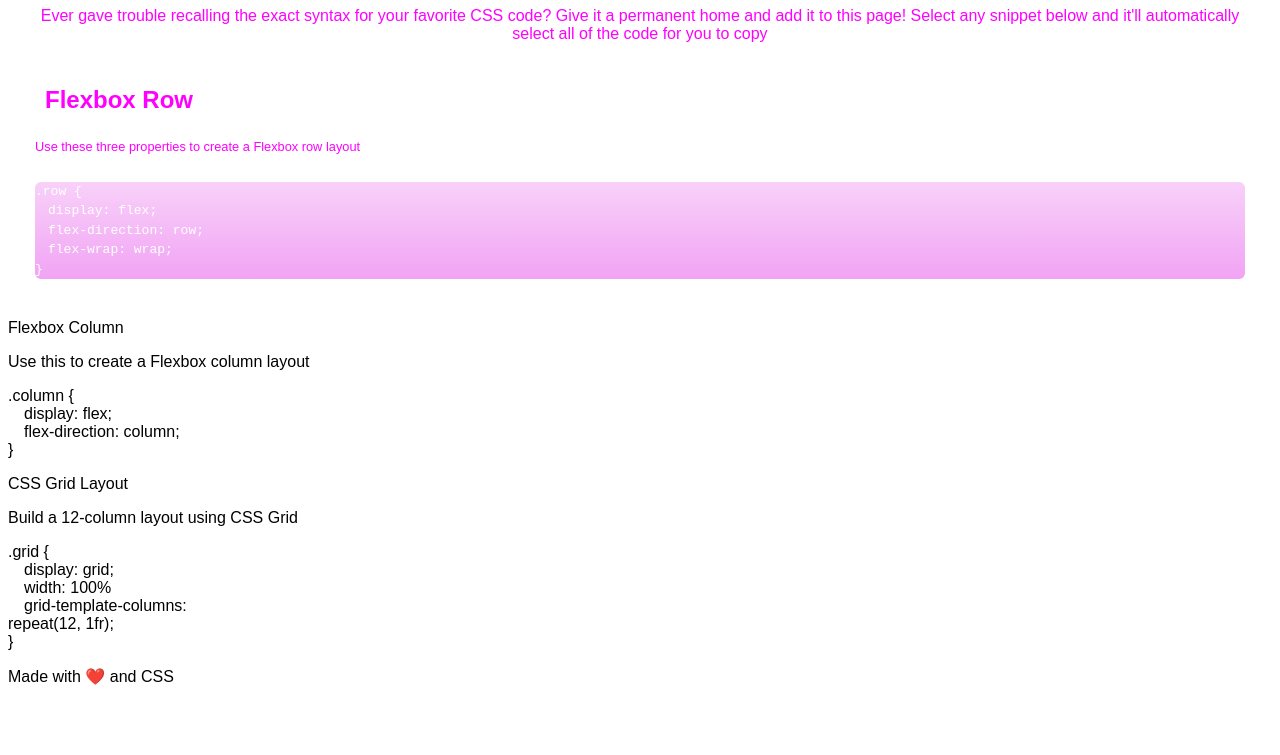
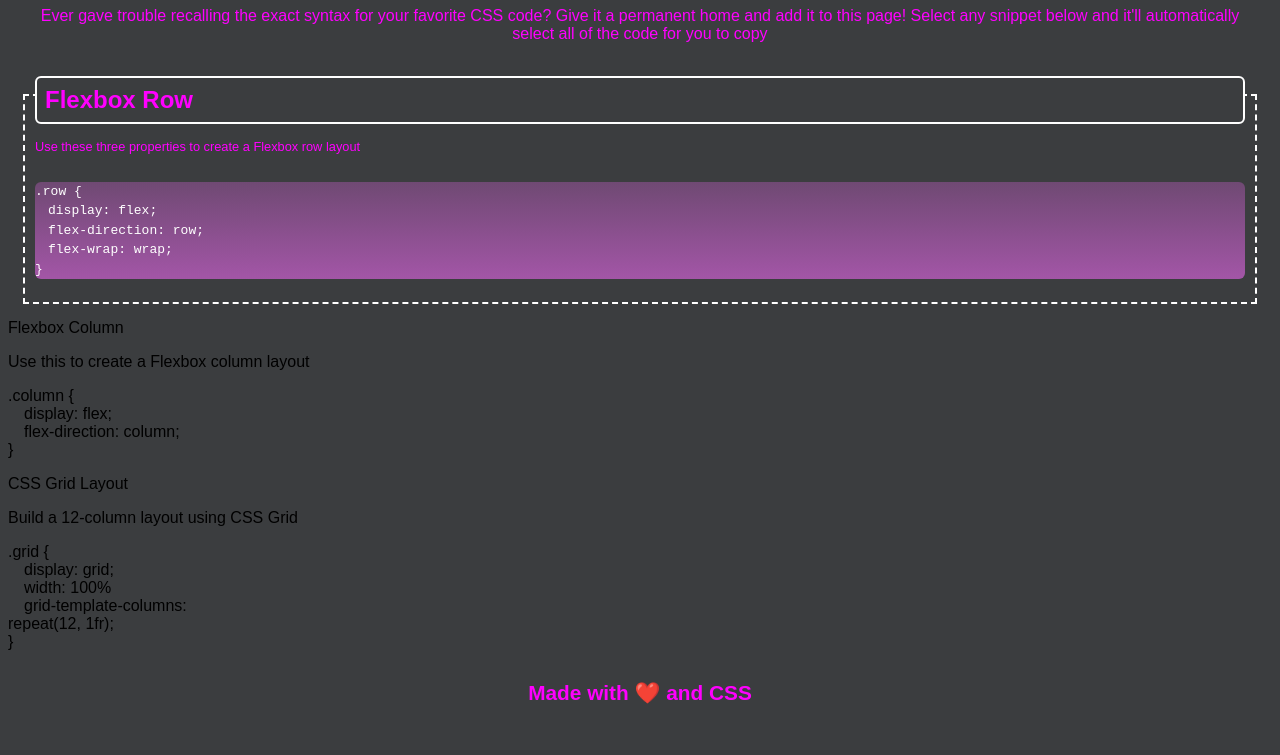
Before and after one commit to Stephen-exe/css-cheat-sheet, a plain HTML site: page index.html in a window 1280 px wide. Shown: the part 101-856 px from the top of the page. Before the commit the page ends 800 px from the top, so only its background shows below. Drawn offline with Linux system fonts and the light colour scheme.

Commit message:
added card CSS

```diff
--- a/assets/css/style.css
+++ b/assets/css/style.css
@@ -4,11 +4,16 @@
   text-align: center;
 }
 
+* {
+  box-sizing: border-box;
+  background-color: #3b3d3f;
+}
+
 body {
   font-family: Arial;
 }
 
-.card-code {
+.card {
   min-height: 50%;
   display: flex;
   flex-direction: column;
@@ -60,3 +65,12 @@ body {
   background-image: linear-gradient(rgba(232, 102, 236, 0.3) 0%,
       rgba(232, 102, 236, 0.6) 100%)
 }
+
+footer {
+  color: fuchsia;
+  text-align: center;
+  font-size: 130%;
+  font-weight: bold;
+  margin-top: 30px;
+  margin-bottom: 50px;
+}
--- a/index.html
+++ b/index.html
@@ -17,7 +17,7 @@
   </header>
 
   <main>
-    <section class="card-code">
+    <section class="card">
       <header class="card-title">Flexbox Row</header>
       <p class="code-details">Use these three properties to create a Flexbox row layout</p>
       <p class="code">.row {<br>
```
